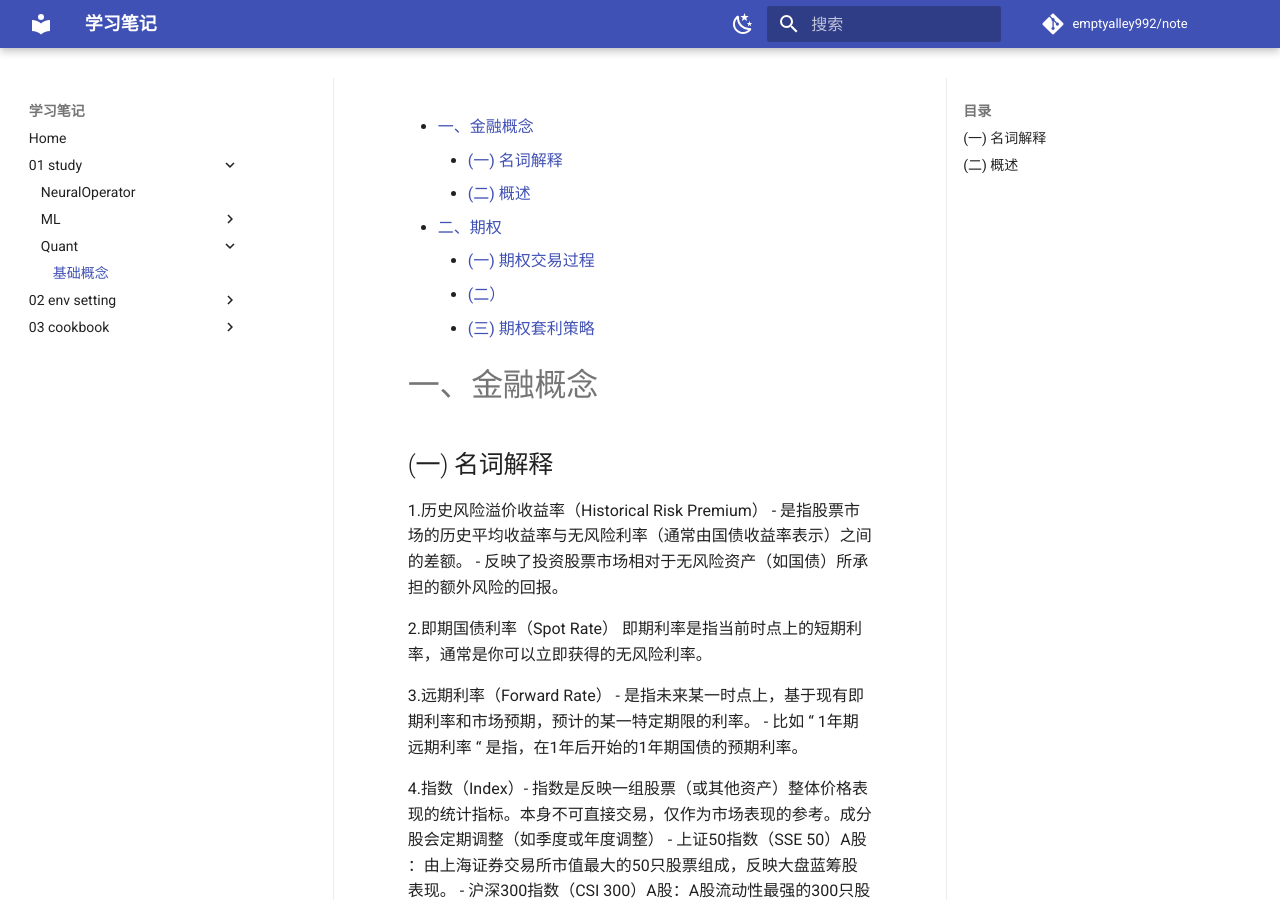
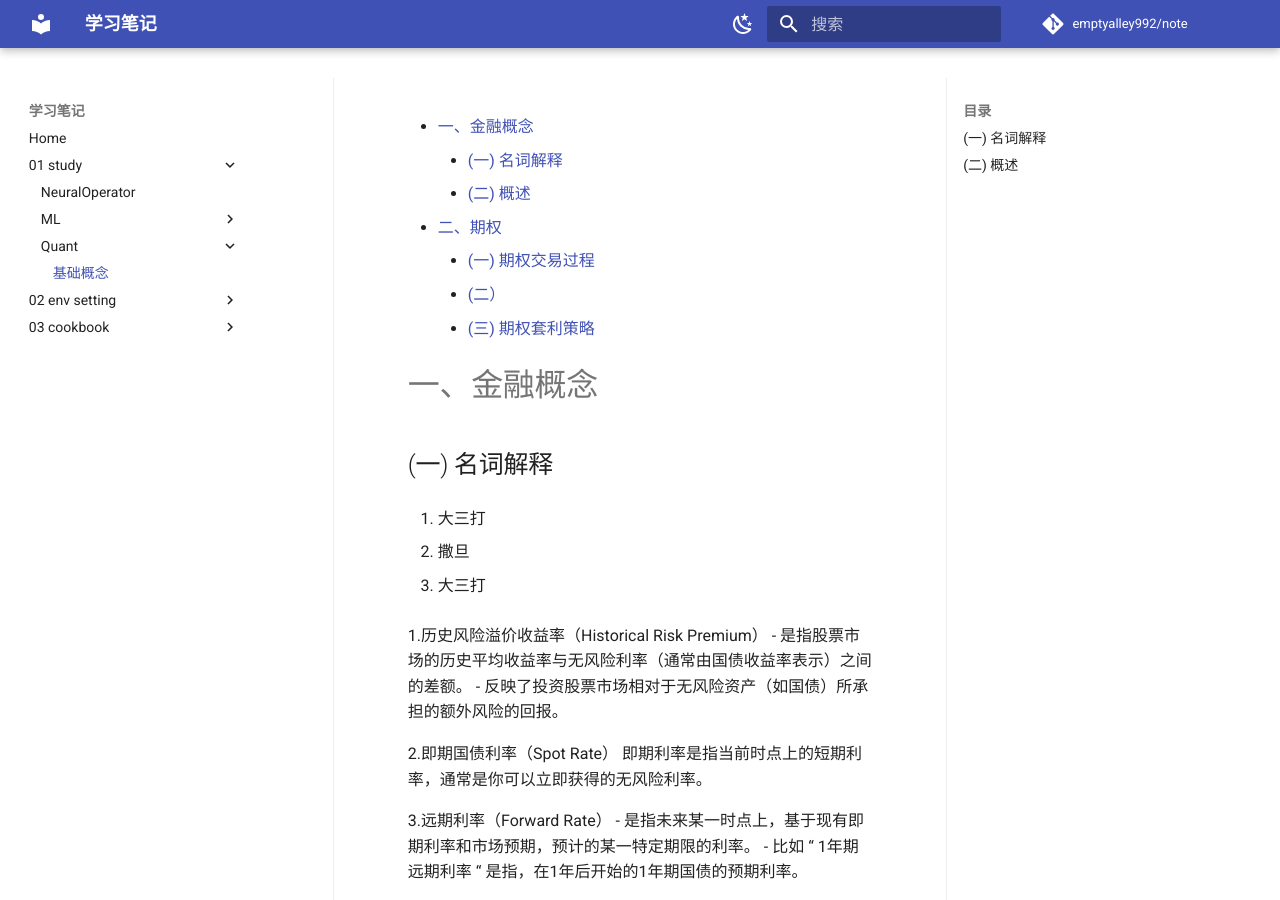
Before and after one commit to emptyalley992/note, an MkDocs documentation site: the page built from docs/01_study/Quant/基础概念.md, in a window 1280 px wide and 900 px high. Built offline with MkDocs 1.6.1 and Material for MkDocs 9.7.7, drawn with Linux system fonts in a browser that asks for light colours; comment, search, counter and statistics services are not loaded.

Commit message:
docs/01_study/Quant/基础概念.md updated from https://stackedit.cn/

```diff
--- a/docs/01_study/Quant/基础概念.md
+++ b/docs/01_study/Quant/基础概念.md
@@ -6,6 +6,12 @@
 
 
 ## (一) 名词解释
+
+1. 大三打
+
+2. 撒旦
+
+2. 大三打
 
 
 
```
Also changed, not shown: other parts of docs/01_study/Quant/基础概念.md (+1 -1 lines).
